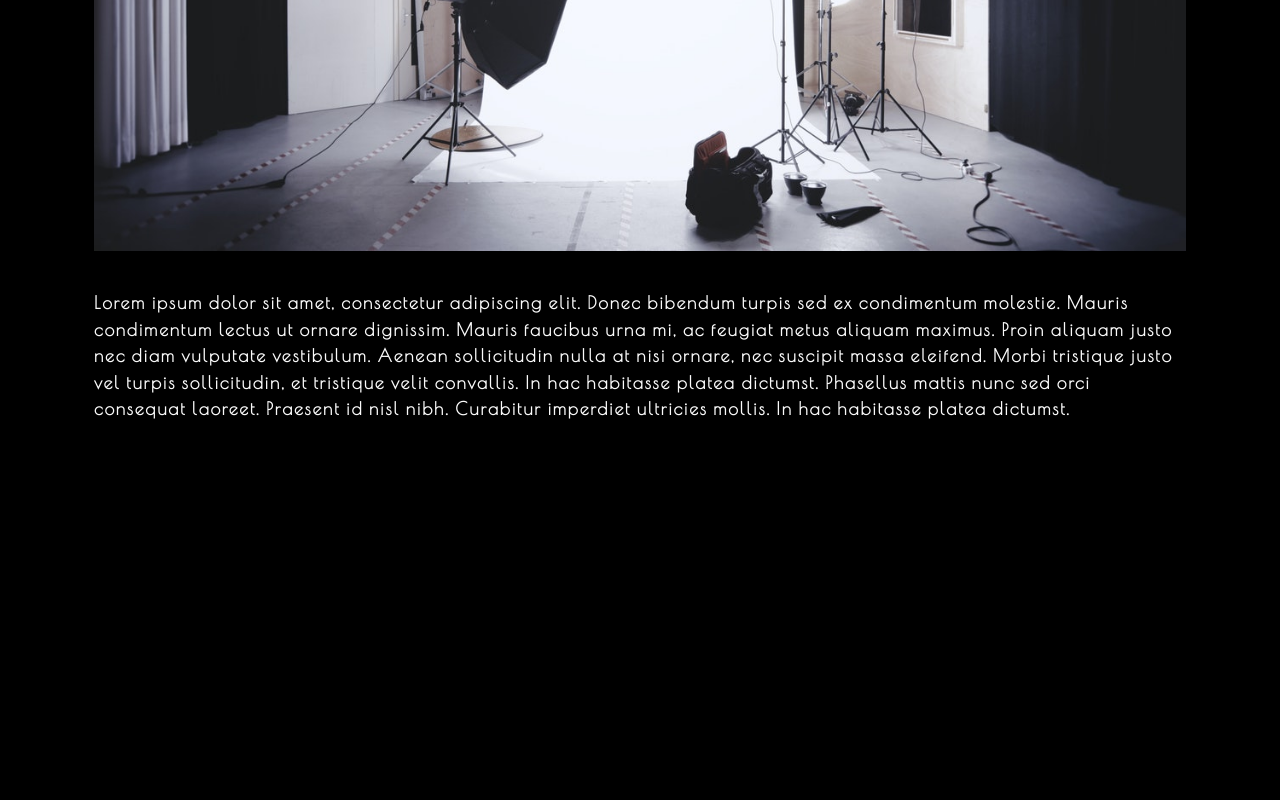
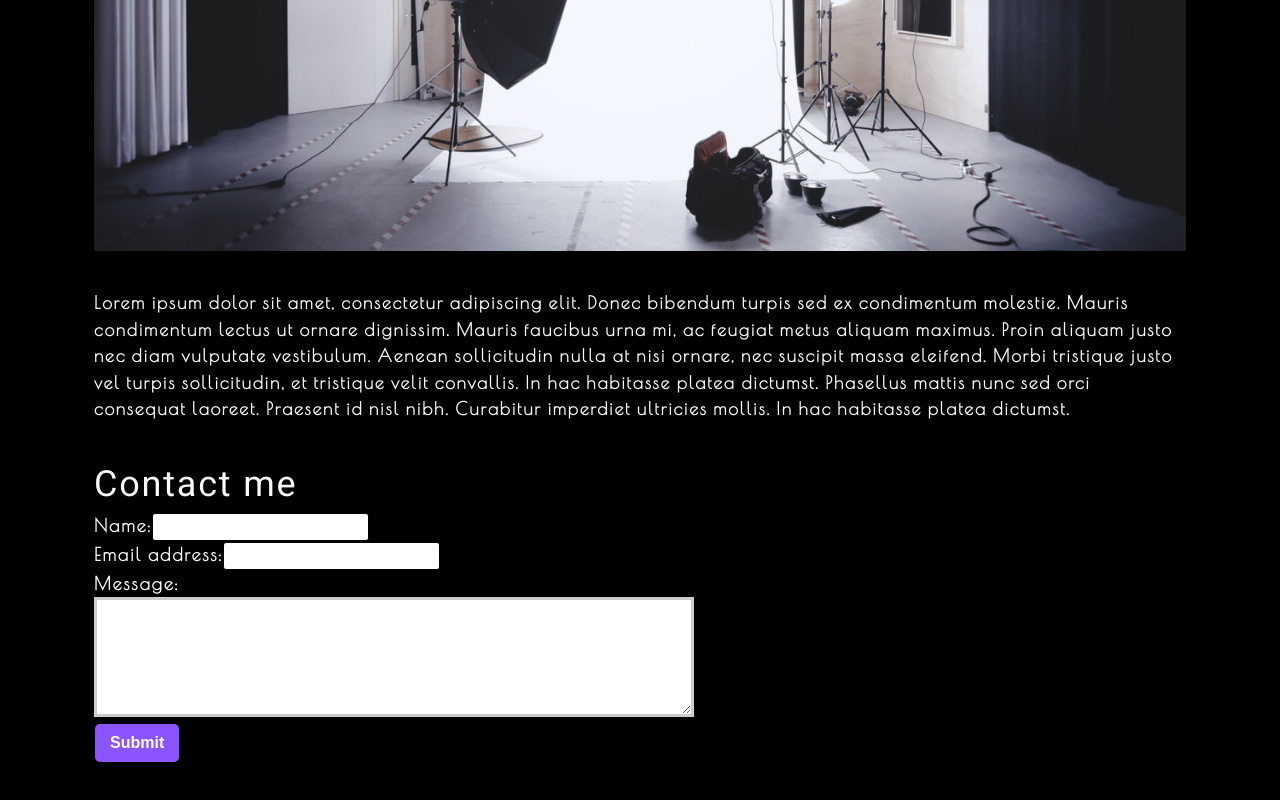
Before and after one commit to Hephaestus01/photo-port, a React (Create React App) app: page / in a window 1280 px wide. Shown: the part 1730-2530 px from the top of the page. Before the commit the page ends 2242 px from the top, so only its background shows below. Built offline with nearby package versions, Linux system fonts and the light colour scheme.

Commit message:
functions to contact form

```diff
--- a/src/App.js
+++ b/src/App.js
@@ -2,6 +2,7 @@
 import Nav from "./components/Nav";
 import About from "./components/About";
 import Gallery from "./components/Gallery";
+import ContactForm from "./components/Contact";
 
 function App() {
   const [categories] = useState([
@@ -30,6 +31,7 @@
       <main>
         <Gallery currentCategory={currentCategory}></Gallery>
         <About />
+        <ContactForm />
       </main>
     </div>
   );
--- a/src/components/Contact/index.js
+++ b/src/components/Contact/index.js
@@ -1,22 +1,58 @@
+import React, { useState } from "react";
+
 function ContactForm() {
+  const [formState, setFormState] = useState({
+    name: "",
+    email: "",
+    message: "",
+  });
+
+  const { name, email, message } = formState;
+
+  function handleChange(e) {
+    setFormState({ ...formState, [e.target.name]: e.target.value });
+    }
+
+    function handleSubmit(e) {
+        e.preventDefault();
+        console.log(formState);
+    }
+
+  return (
     <section>
       <h1>Contact me</h1>
-    <form id="contact-form">
+      <form id="contact-form" onSubmit={handleSubmit}>
         <div>
           <label htmlFor="name">Name:</label>
-        <input type="text" name="name" />
+          <input
+            type="text"
+            defaultValue={name}
+            onChange={handleChange}
+            name="name"
+          />
         </div>
         <div>
           <label htmlFor="email">Email address:</label>
-        <input type="email" name="email" />
+          <input
+            type="email"
+            defaultValue={email}
+            onChange={handleChange}
+            name="email"
+          />
         </div>
         <div>
           <label htmlFor="message">Message:</label>
-        <textarea name="message" rows="5" />
+          <textarea
+            defaultValue={message}
+            onChange={handleChange}
+            name="message"
+            rows="5"
+          />
         </div>
-          <button type='submit'>Submit</button>
+        <button type="submit">Submit</button>
       </form>
-  </section>;
+    </section>
+  );
 }
 
 export default ContactForm;
```
Lines whose indentation alone changed are shown as unchanged.
